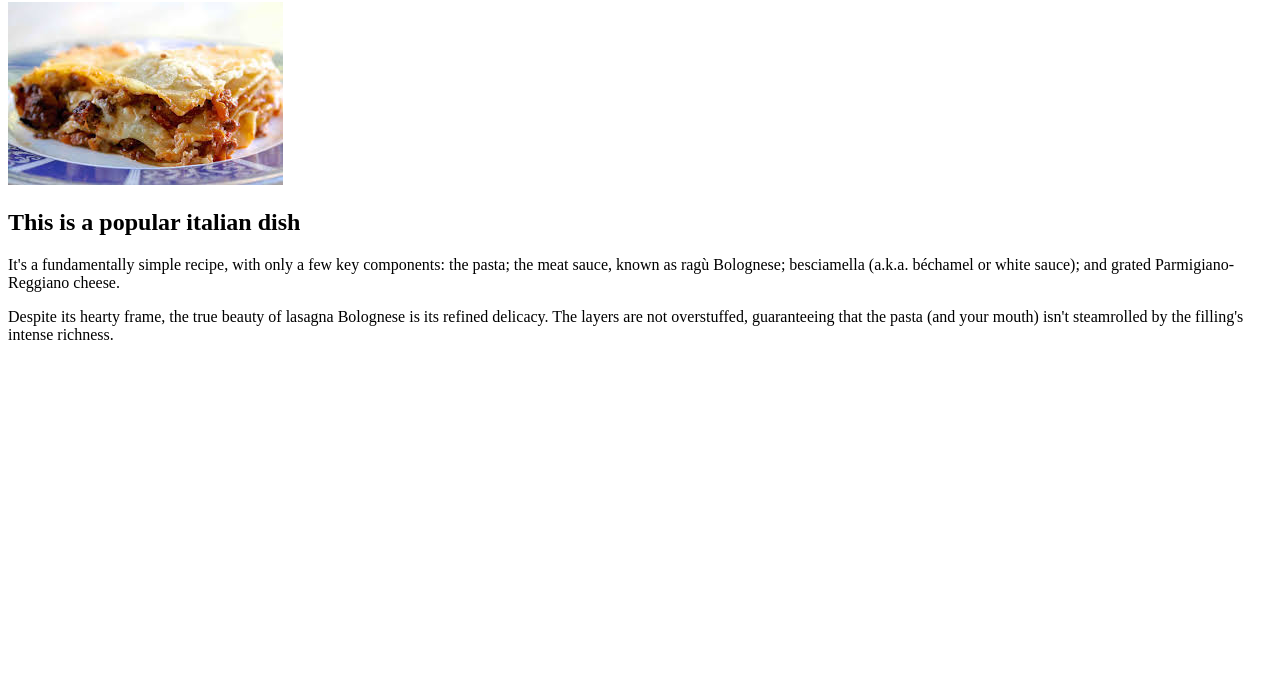
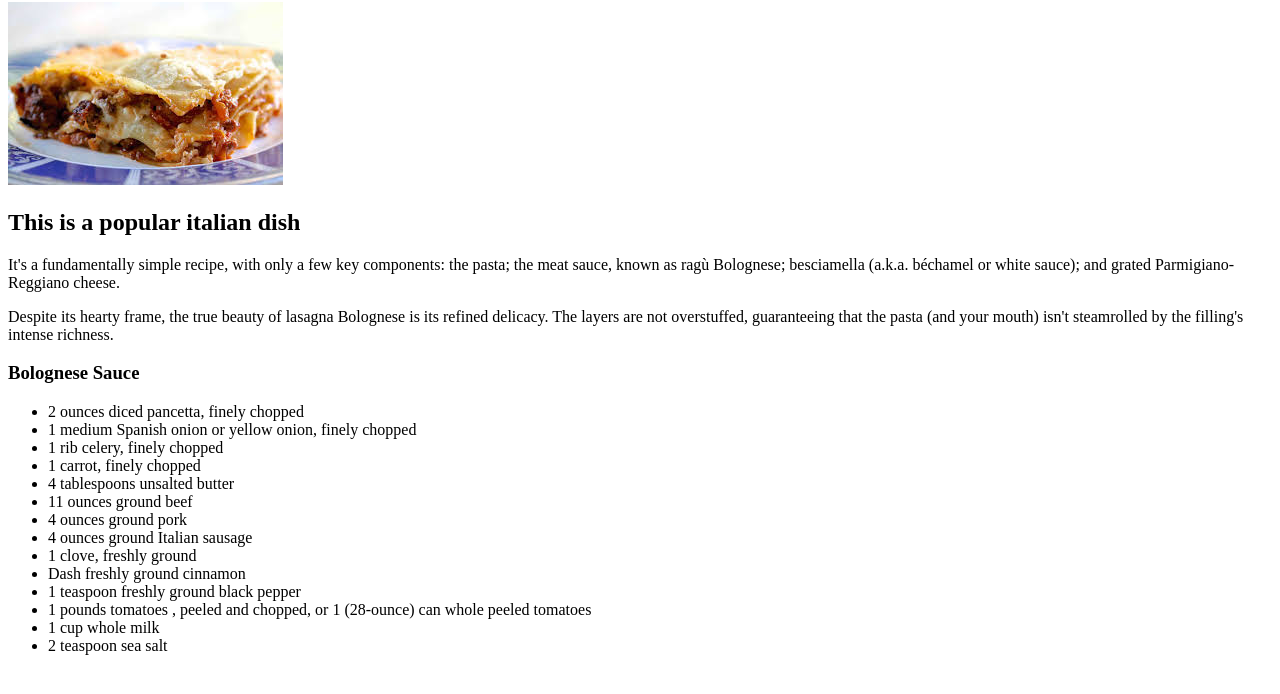
Before and after one commit to williamfugio/odin-recipes, a plain HTML site: page recipes/lasagna.html in a window 1280 px wide. Shown: the part 78-772 px from the top of the page. Drawn offline with Linux system fonts and the light colour scheme.

Commit message:
Add recipes' ingredients

```diff
--- a/recipes/lasagna.html
+++ b/recipes/lasagna.html
@@ -15,7 +15,25 @@
         Bolognese; besciamella (a.k.a. béchamel or white sauce); and grated Parmigiano-Reggiano cheese.</p>
 
     <p>Despite its hearty frame, the true beauty of lasagna Bolognese is its refined delicacy. The layers are not
-        overstuffed, guaranteeing that the pasta (and your mouth) isn't steamrolled by the filling's intense richness.</p>
+        overstuffed, guaranteeing that the pasta (and your mouth) isn't steamrolled by the filling's intense richness.
+    </p>
+    <h3>Bolognese Sauce</h3>
+    <ul>
+        <li>2 ounces diced pancetta, finely chopped</li>
+        <li>1 medium Spanish onion or yellow onion, finely chopped</li>
+        <li>1 rib celery, finely chopped</li>
+        <li>1 carrot, finely chopped</li>
+        <li>4 tablespoons unsalted butter</li>
+        <li>11 ounces ground beef</li>
+        <li>4 ounces ground pork</li>
+        <li>4 ounces ground Italian sausage</li>
+        <li>1 clove, freshly ground</li>
+        <li>Dash freshly ground cinnamon</li>
+        <li>1 teaspoon freshly ground black pepper</li>
+        <li>1 pounds tomatoes , peeled and chopped, or 1 (28-ounce) can whole peeled tomatoes</li>
+        <li>1 cup whole milk</li>
+        <li>2 teaspoon sea salt</li>
+    </ul>
 </body>
 
 </html>
```
